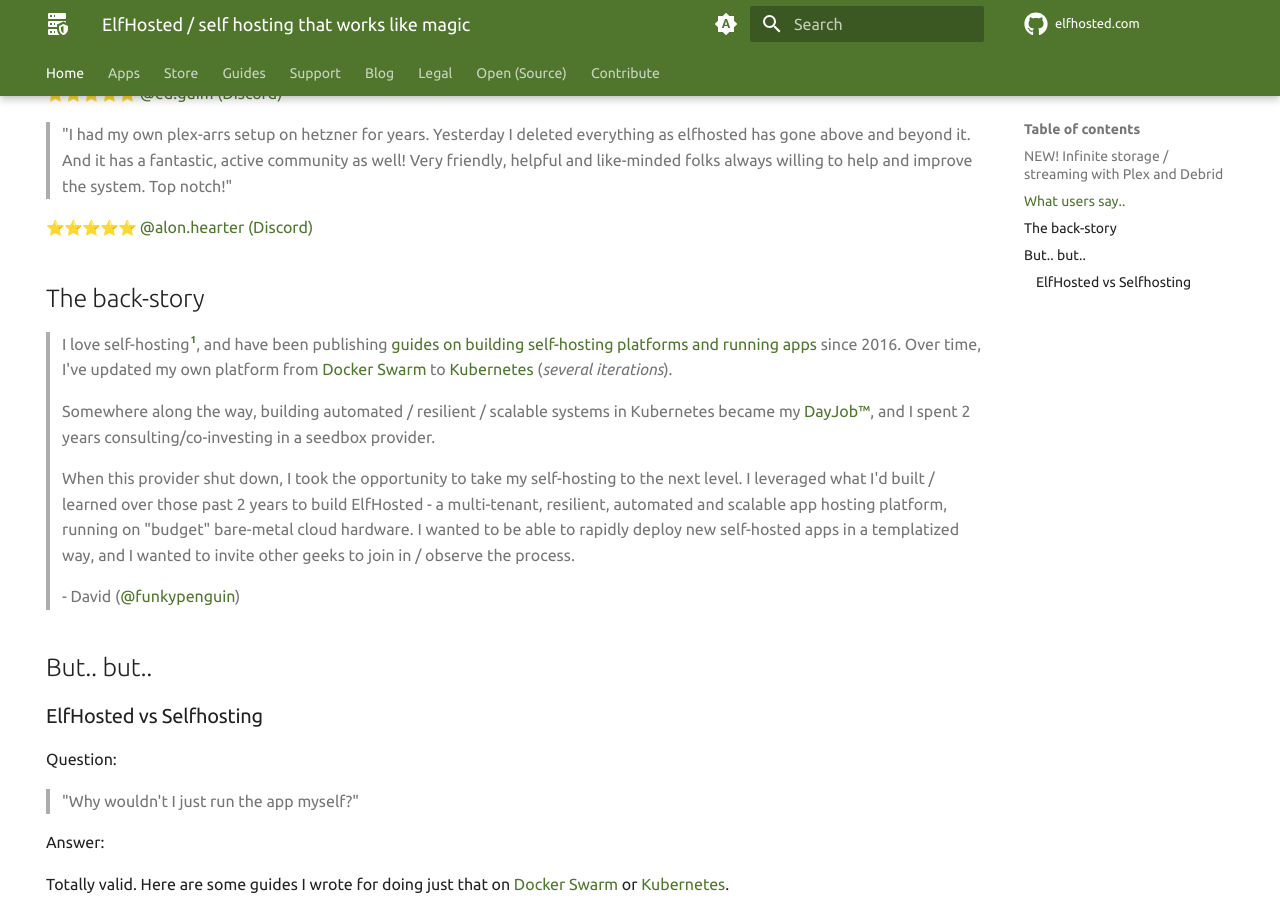
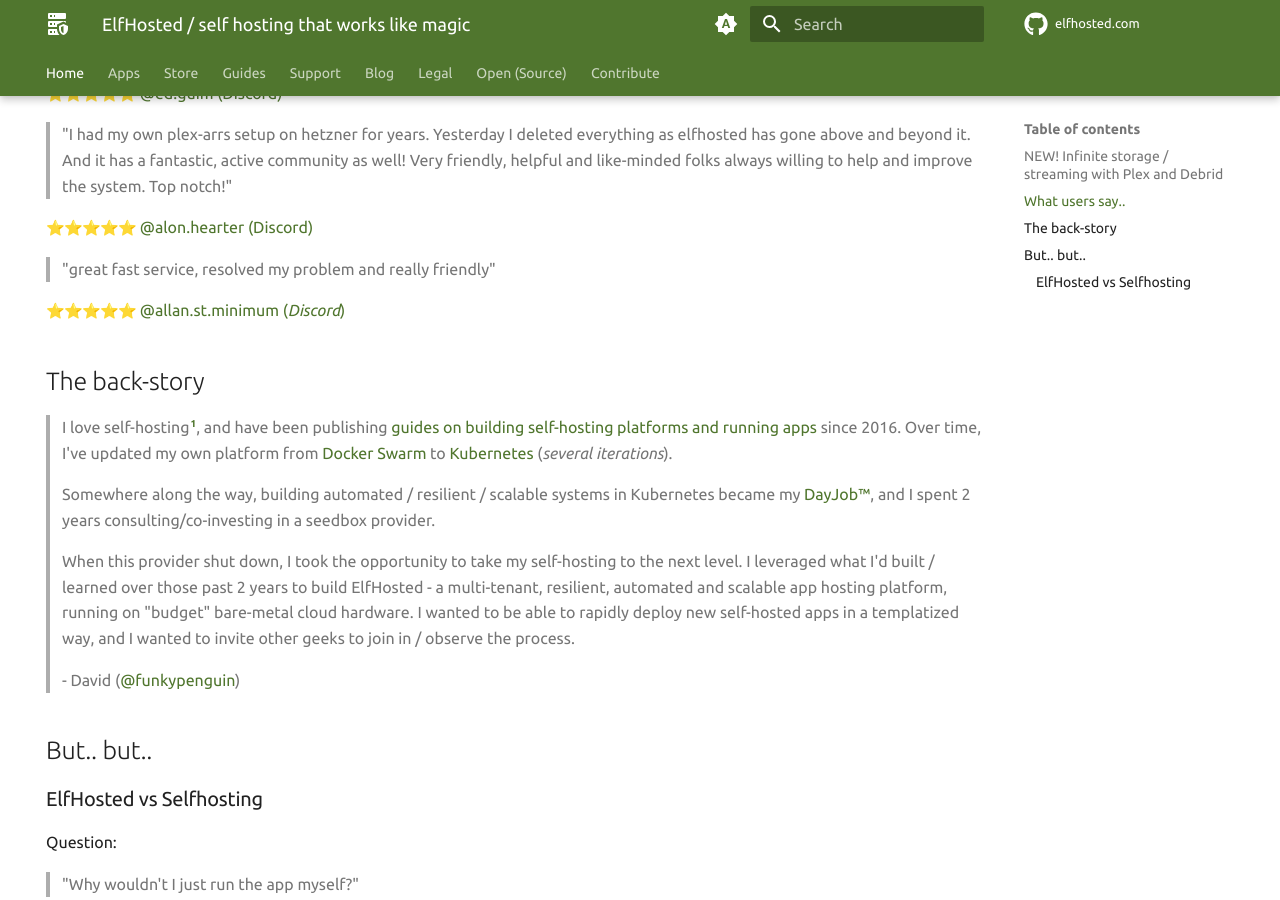
Before and after one commit to elfhosted/elfhosted.com, an MkDocs documentation site: the page built from docs/index.md, in a window 1280 px wide and 900 px high, scrolled down 1743 px. Built offline with MkDocs 1.6.1 and Material for MkDocs 9.7.7, drawn with Linux system fonts in a browser that asks for light colours; emoji names are drawn with the system emoji font; a script that is not in the unit is left out; plug-ins that fetch from the network failed and are left out; comment, search, counter and statistics services are not loaded.

Commit message:
Add review
Signed-off-by: David Young <davidy@funkypenguin.co.nz>

```diff
--- a/docs/index.md
+++ b/docs/index.md
@@ -81,6 +81,10 @@ Here's what some of our {--users--}{++friends++} say..
 
 :star::star::star::star::star: [\@alon.hearter (Discord)](https://discord.com/channels/396055506072109067/1234856745696886784/1235106033144434749)
 
+> "great fast service, resolved my problem and really friendly"
+
+:star::star::star::star::star: [\@allan.st.minimum (*Discord*)](https://discord.com/channels/396055506072109067/1234856745696886784)
+
 ## The back-story
 
 > I love self-hosting[^1], and have been publishing [guides on building self-hosting platforms and running apps](https://geek-cookbook.funkypenguin.co.nz) since 2016. Over time, I've updated my own platform from [Docker Swarm](https://geek-cookbook.funkypenguin.co.nz/docker-swarm/) to [Kubernetes](https://geek-cookbook.funkypenguin.co.nz/kubernetes/) (*several iterations*).
```
